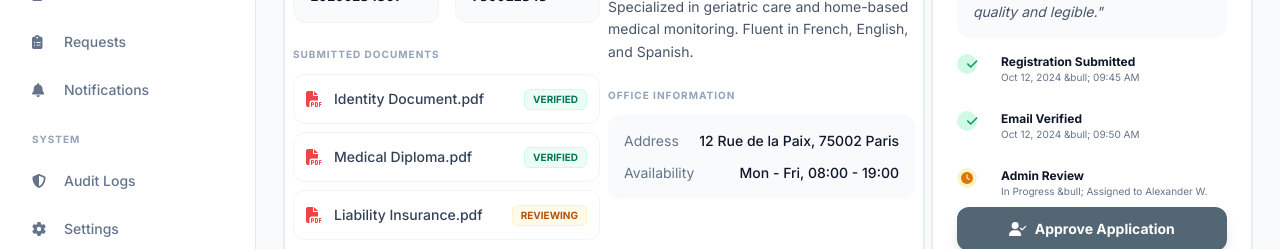
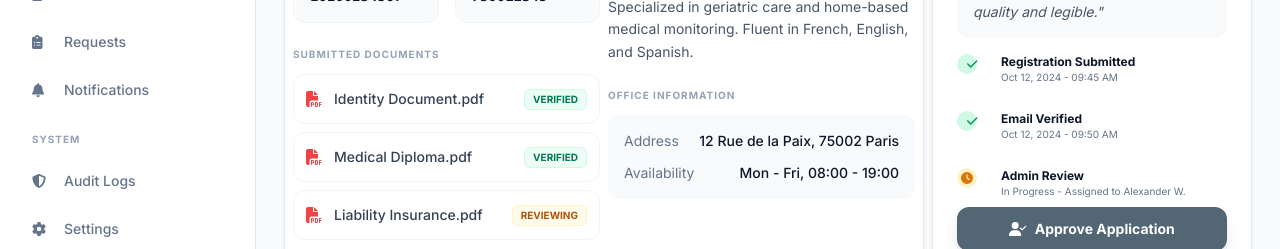
Before and after one commit to Mayuri2502/at-home-healthcare-admin-react, a React (Create React App) app: page /doctors/1 in a window 1280 px wide. Shown: the part 324-573 px from the top of the page. Built offline with nearby package versions, Linux system fonts and the light colour scheme; sample sign-in values are in the browser's storage.

Commit message:
removed hardcode in form and doctorsdetail

```diff
--- a/src/locales/en/common.json
+++ b/src/locales/en/common.json
@@ -166,11 +166,11 @@
     },
     "steps": {
       "registrationSubmitted": "Registration Submitted",
-      "registrationDate": "Oct 12, 2024 &bull; 09:45 AM",
+      "registrationDate": "Oct 12, 2024 - 09:45 AM",
       "emailVerified": "Email Verified",
-      "emailDate": "Oct 12, 2024 &bull; 09:50 AM",
+      "emailDate": "Oct 12, 2024 - 09:50 AM",
       "adminReview": "Admin Review",
-      "adminReviewStatus": "In Progress &bull; Assigned to Alexander W."
+      "adminReviewStatus": "In Progress - Assigned to Alexander W."
     }
   },
   "providers": {
@@ -258,7 +258,7 @@
     "mapped": "Mapped",
     "unmapped": "Unmapped",
     "selectServiceToView": "Select a service to view form structure",
-    "structuredFieldPreview": "Structured field preview &bull; Read-only layout",
+    "structuredFieldPreview": "Structured field preview - Read-only layout",
     "mapToService": "Map to Service",
     "export": "Export",
     "mappingFunctionality": "Mapping functionality would be implemented here",
--- a/src/locales/fr/common.json
+++ b/src/locales/fr/common.json
@@ -162,11 +162,11 @@
     },
     "steps": {
       "registrationSubmitted": "Inscription soumise",
-      "registrationDate": "12 oct. 2024 &bull; 09:45",
+      "registrationDate": "12 oct. 2024 - 09:45",
       "emailVerified": "E-mail vérifié",
-      "emailDate": "12 oct. 2024 &bull; 09:50",
+      "emailDate": "12 oct. 2024 - 09:50",
       "adminReview": "Révision administrative",
-      "adminReviewStatus": "En cours &bull; Assigné à Alexandre W."
+      "adminReviewStatus": "En cours - Assigné à Alexandre W."
     }
   },
   "providers": {
@@ -254,7 +254,7 @@
     "mapped": "Mappé",
     "unmapped": "Non mappé",
     "selectServiceToView": "Sélectionnez un service pour voir la structure du formulaire",
-    "structuredFieldPreview": "Aperçu des champs structurés &bull; Mise en page en lecture seule",
+    "structuredFieldPreview": "Aperçu des champs structurés - Mise en page en lecture seule",
     "mapToService": "Mapper au service",
     "export": "Exporter",
     "mappingFunctionality": "La fonctionnalité de mappage serait implémentée ici",
--- a/src/pages/doctor-detail/DoctorDetail.backup.tsx
+++ b/src/pages/doctor-detail/DoctorDetail.backup.tsx
@@ -227,7 +227,7 @@ const DoctorDetail: React.FC<DoctorDetailProps> = () => {
                       <i className="fa-solid fa-check text-xs"></i>
                     </div>
                     <p className="text-xs font-bold text-slate-900">Registration Submitted</p>
-                    <p className="text-[10px] text-slate-500">Oct 12, 2024 &bull; 09:45 AM</p>
+                    <p className="text-[10px] text-slate-500">Oct 12, 2024 - 09:45 AM</p>
                   </div>
 
                   <div className="relative step-line pb-2.5 pl-11">
@@ -235,7 +235,7 @@ const DoctorDetail: React.FC<DoctorDetailProps> = () => {
                       <i className="fa-solid fa-check text-xs"></i>
                     </div>
                     <p className="text-xs font-bold text-slate-900">Email Verified</p>
-                    <p className="text-[10px] text-slate-500">Oct 12, 2024 &bull; 09:50 AM</p>
+                    <p className="text-[10px] text-slate-500">Oct 12, 2024 - 09:50 AM</p>
                   </div>
 
                   <div className="relative pl-11">
@@ -243,7 +243,7 @@ const DoctorDetail: React.FC<DoctorDetailProps> = () => {
                       <i className="fa-solid fa-clock text-xs"></i>
                     </div>
                     <p className="text-xs font-bold text-slate-900">Admin Review</p>
-                    <p className="text-[10px] text-slate-500">In Progress &bull; Assigned to Alexander W.</p>
+                    <p className="text-[10px] text-slate-500">In Progress - Assigned to Alexander W.</p>
                   </div>
                 </div>
               </div>
```
